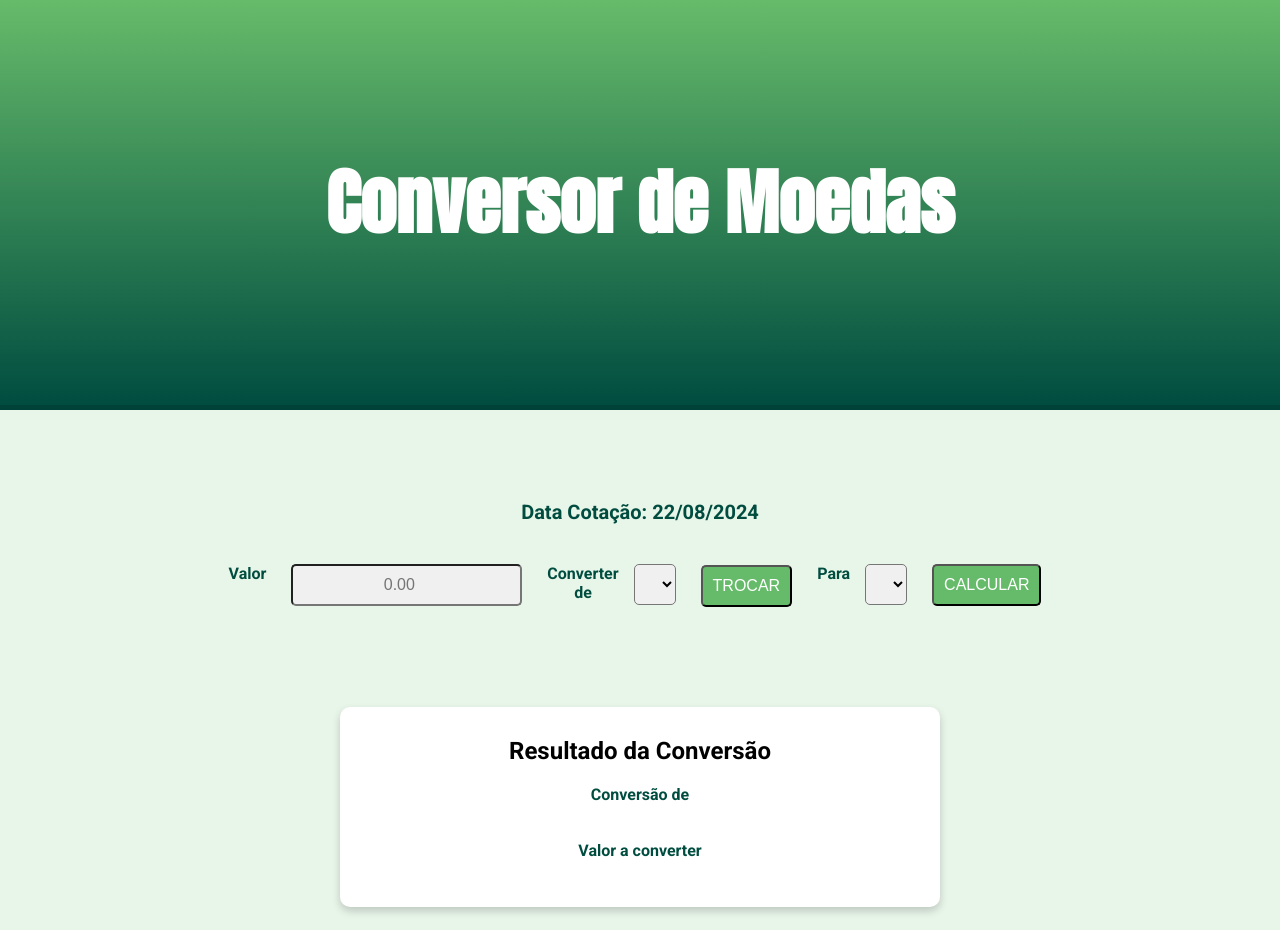
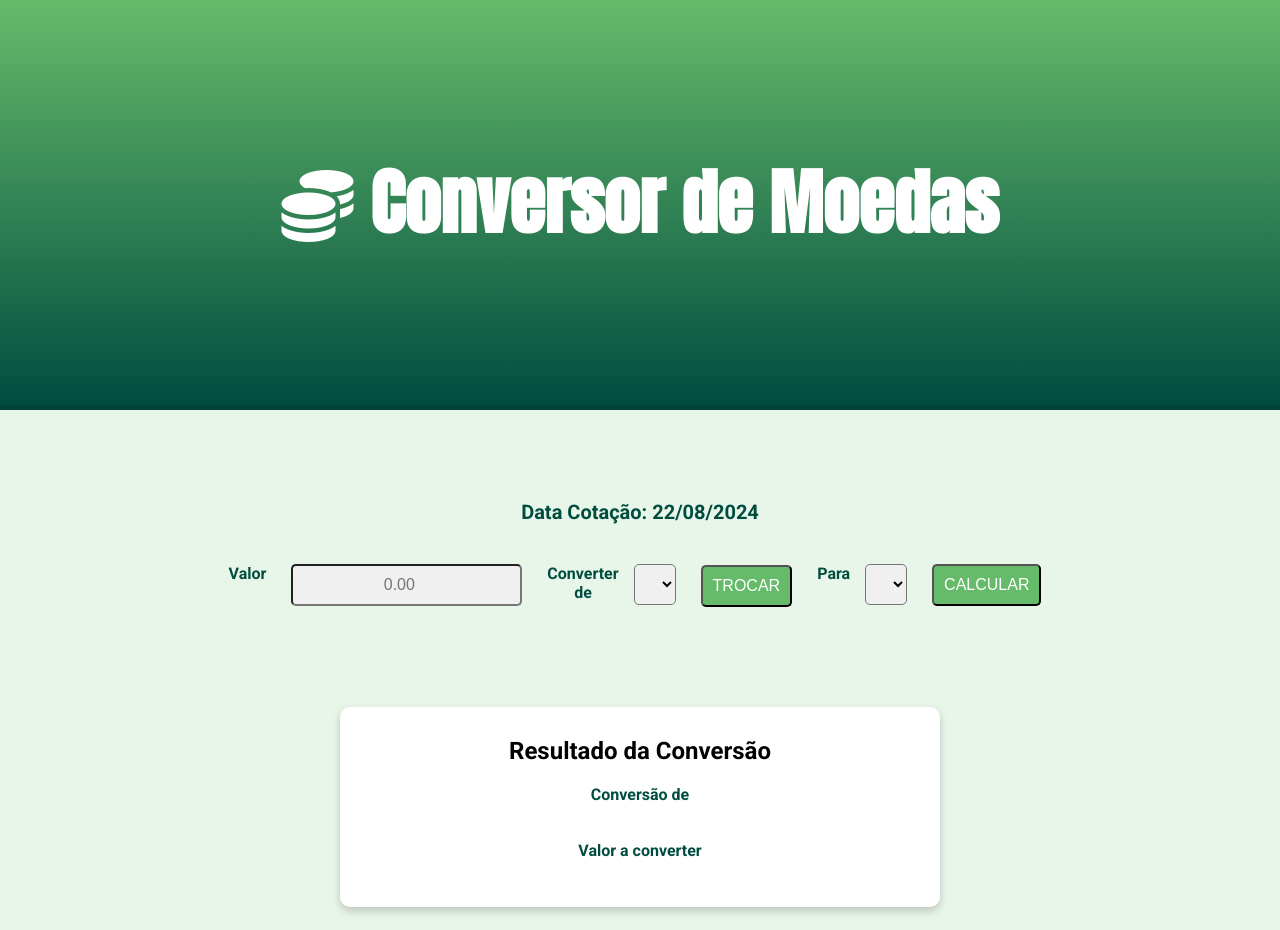
Before and after one commit to Ayalos2/ProjetoWeb, a website: page index.html in a window 1280 px wide. Shown: the top 930 px of the page. Drawn offline with Linux system fonts and the light colour scheme; no server answers.

Commit message:
adicionando icone no  header

```diff
--- a/index.html
+++ b/index.html
@@ -5,10 +5,12 @@
     <meta name="viewport" content="width=device-width, initial-scale=1.0">
     <title>Conversor de Moedas</title>
     <link rel="stylesheet" href="style.css">
+    <link rel="stylesheet" href="https://cdnjs.cloudflare.com/ajax/libs/font-awesome/6.0.0-beta3/css/all.min.css">
+
 </head>
 <body>
     <header>
-        <h1>Conversor de Moedas</h1>
+        <h1> <i class="fas fa-coins"></i> Conversor de Moedas</h1>
     </header>
 
     <main>
```
